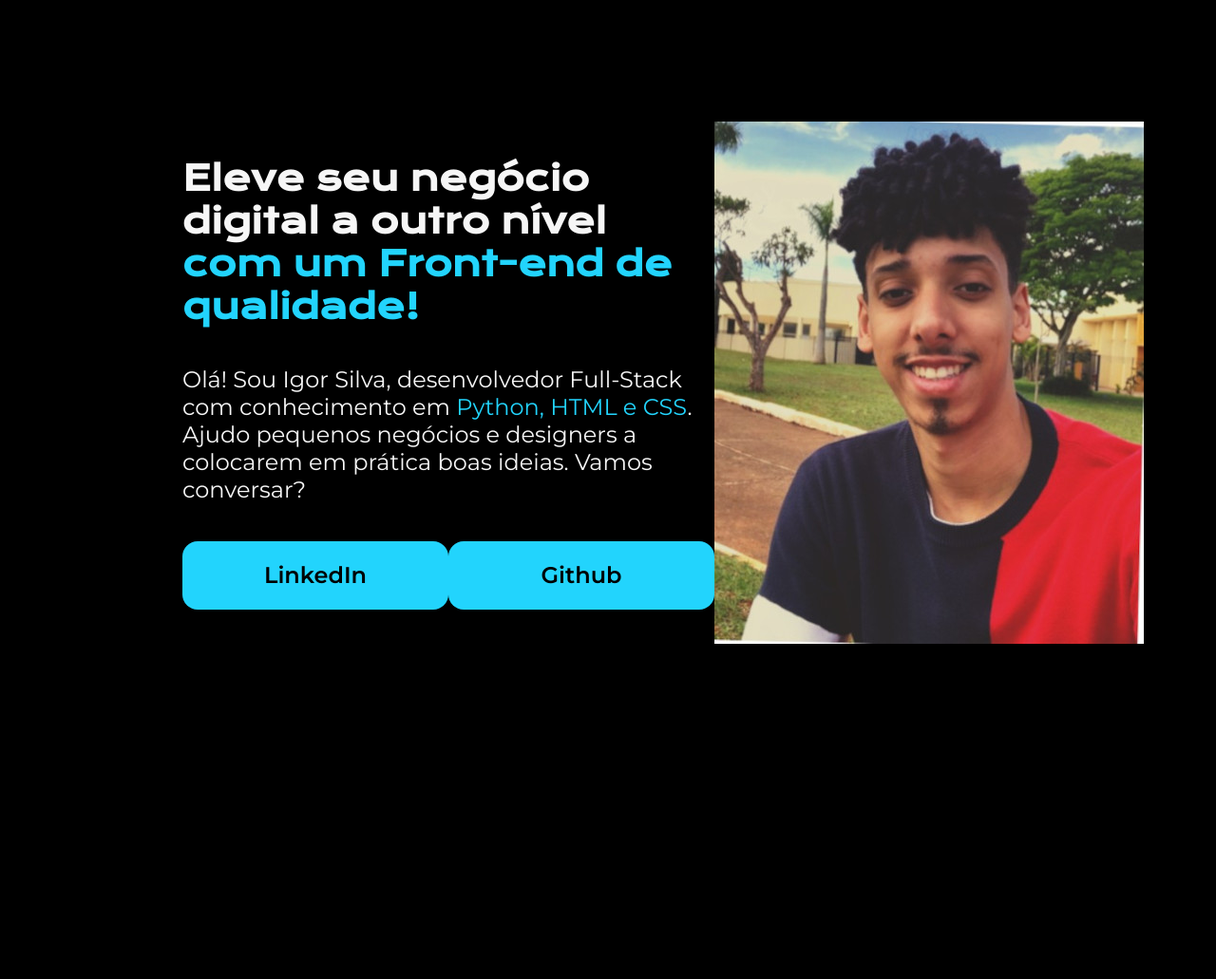
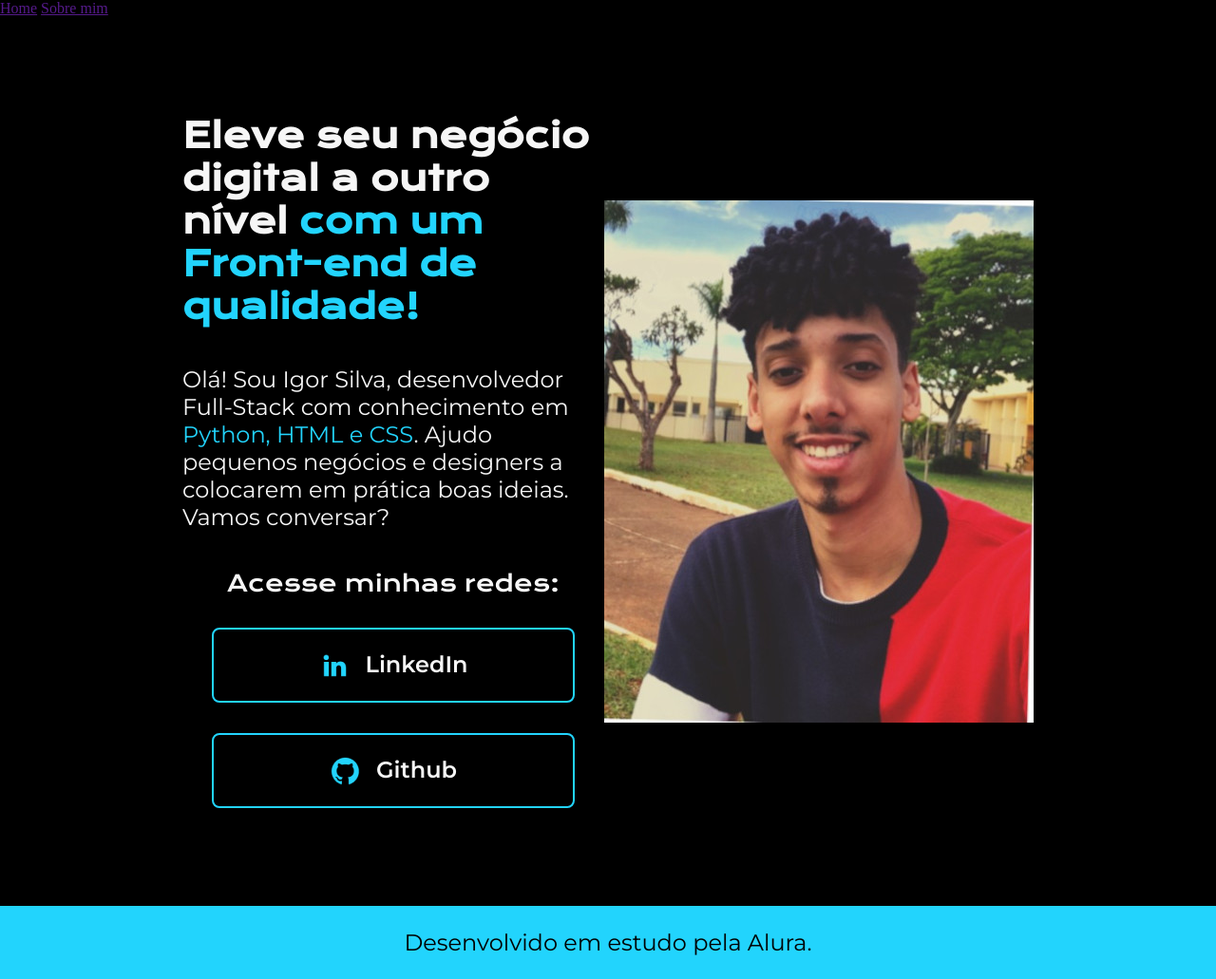
Before and after one commit to igorspassis/portfolio, a plain HTML site: page HTML/index.html in a window 1280 px wide. Shown: the whole page at 95% size. Before the commit the page ends 928 px from the top, so only its background shows below. Drawn offline with nearby package versions, Linux system fonts and the light colour scheme.

Commit message:
Atualização de script, add: header e footer, icones dos link's

```diff
--- a/CSS/style.css
+++ b/CSS/style.css
@@ -6,7 +6,6 @@
 }
 
 body {
-    height: 100vh;
     box-sizing: border-box;
     background-color: #000000;
     color: #f6f6f6;
@@ -21,7 +20,7 @@ body {
 }
 
 .apresentacao {
-    margin: 10% 15%;
+    padding: 8% 15%;
     display: flex;
     align-items: center;
     justify-content: space-between;
@@ -47,18 +46,44 @@ body {
 
 .apresentacao__links {
     display: flex;
+    flex-direction: column;
     justify-content: space-between;
+    align-items: center;
+    gap: 32px;
+}
+
+.apresentacao__links__subtitulo {
+    font-family: 'Krona One', sans-serif;
+    font-weight: 400;
+    font-size: 24px;
 }
 
 .apresentacao__links__link {
-    background-color: #22d4fd;
-    width: 280px;
+    display: flex;
+    justify-content: center;
+    gap: 16px;
+    border: 2px solid #22d4fd;
+    width: 378px;
     text-align: center;
-    border-radius: 16px;
+    border-radius: 8px;
     font-size: 24px;
     font-weight: 600;
     padding: 21.5px 0;
     text-decoration: none;
-    color: #000000;
+    color: #f6f6f6;
     font-family: 'Montserrat', sans-serif;
 }
+
+.apresentacao__links__link:hover {
+    background-color: #272727;
+}
+
+.rodape {
+    padding: 24px;
+    color: #000000;
+    background-color: #22d4fd;
+    text-align: center;
+    font-family: 'Montserrat', sans-serif;
+    font-size: 24px;
+    font-weight: 400;
+}
--- a/HTML/index.html
+++ b/HTML/index.html
@@ -8,7 +8,17 @@
 </head>
 <body>
 
-    <header></header>
+    <header class="cabecalho">
+
+        <nav class="cabecalho__menu">
+
+            <a class="cabecalho__menu__link" href="">Home</a>
+
+            <a class="cabecalho__menu__link" href="">Sobre mim</a>
+
+        </nav>
+
+    </header>
 
     <main class="apresentacao">
 
@@ -16,18 +26,27 @@
             <h1 class="apresentacao__conteudo__titulo">Eleve seu negócio digital a outro nível <strong class="titulo-destaque">com um Front-end de qualidade!</strong></h1>
 
             <p class="apresentacao__conteudo__texto">Olá! Sou Igor Silva, desenvolvedor Full-Stack com conhecimento em <span class="linguagens-destaque">Python, HTML e CSS</span>. Ajudo pequenos negócios e designers a colocarem em prática boas ideias. Vamos conversar?</p>
+
             <div class="apresentacao__links">
-            <a class="apresentacao__links__link" href="https://www.linkedin.com/in/igor-silva-63a6b6133/" target="_blank">LinkedIn</a>
+                <h2 class="apresentacao__links__subtitulo">Acesse minhas redes:</h2>
 
-            <a class="apresentacao__links__link" href="https://github.com/igorspassis?tab=repositories" target="_blank">Github</a>
+                <a class="apresentacao__links__link" href="https://www.linkedin.com/in/igor-silva-63a6b6133/" target="_blank">
+                    <img src="assets/linkedin.png" alt=""> LinkedIn
+                </a>
+
+                <a class="apresentacao__links__link" href="https://github.com/igorspassis?tab=repositories" target="_blank">
+                    <img src="assets/github.png" alt=""> Github
+                </a>
             </div>
         </section>
 
-        <img src="./fotoPerfilNEW.jpeg" alt="Foto do Igor Silva em uma praça publica">
+        <img src="./assets/fotoPerfilNEW.jpeg" alt="Foto do Igor Silva em uma praça publica">
 
     </main>
 
-    <footer></footer>
+    <footer class="rodape">
+        <p>Desenvolvido em estudo pela Alura.</p>
+    </footer>
 
 </body>
 </html>
```
Also changed, not shown: HTML/assets/fotoPerfilNEW.jpeg (renamed from HTML/fotoPerfilNEW.jpeg), HTML/assets/github.png (added), HTML/assets/instagram.png (added), HTML/assets/linkedin.png (added), HTML/assets/twitch.png (added), HTML/assets/twitter.png (added), 1 other file.
